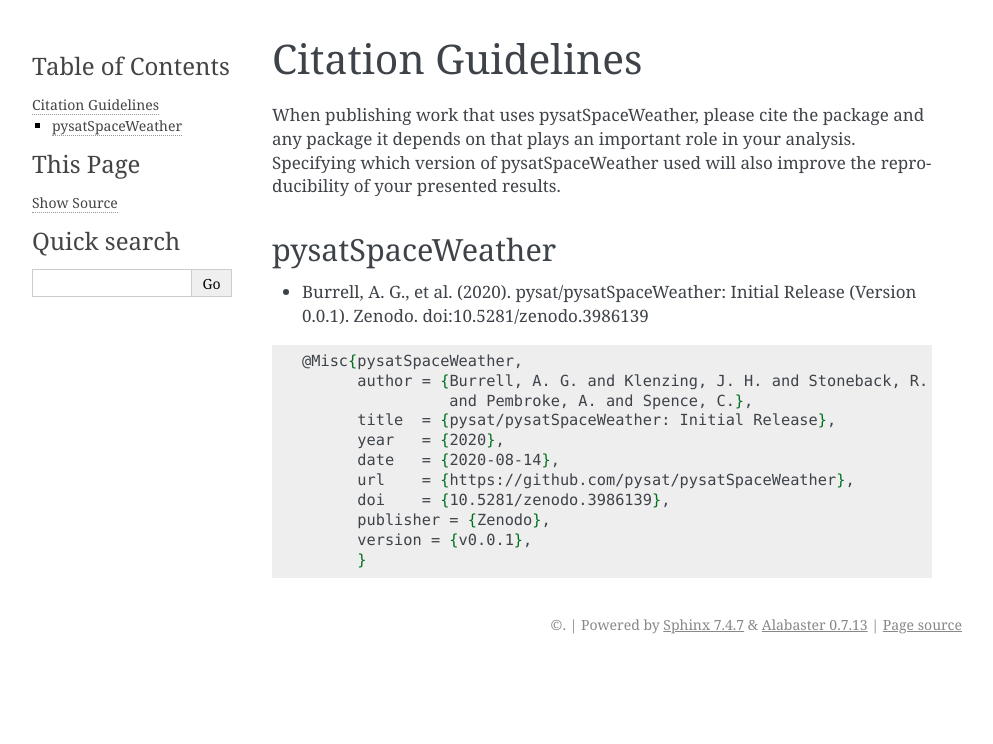
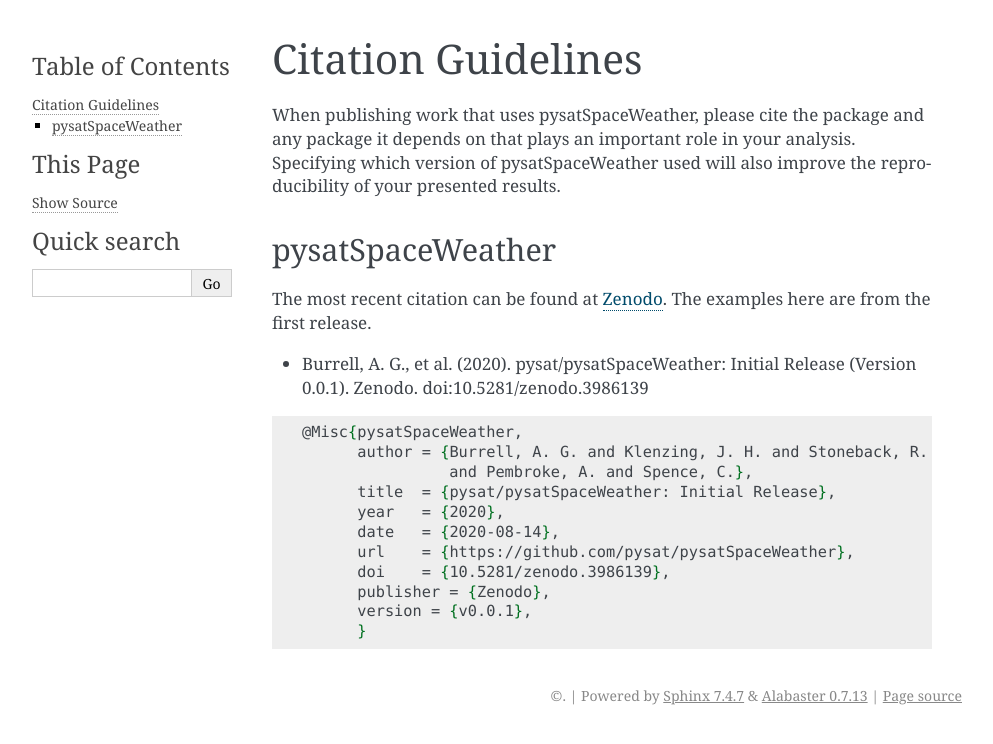
Before and after one commit to pysat/pysatSpaceWeather, a Sphinx documentation site: the page built from docs/citing.rst, in a window 1280 px wide. Shown: the top 744 px of the page, without its empty margins (148-1141 px from the left). Built offline with Sphinx 7.4.7, drawn with Linux system fonts in a browser that asks for light colours.

Commit message:
DOC: updated citation guidelines
Added guidance about the citation example.

```diff
--- a/docs/citing.rst
+++ b/docs/citing.rst
@@ -8,6 +8,10 @@
 
 pysatSpaceWeather
 -----------------
+
+The most recent citation can be found at `Zenodo
+<https://zenodo.org/record/4442679#.YJvSM2ZKgn0>`_.  The examples here are from
+the first release.
 
 * Burrell, A. G., et al. (2020).
   pysat/pysatSpaceWeather: Initial Release (Version 0.0.1). Zenodo.
```
